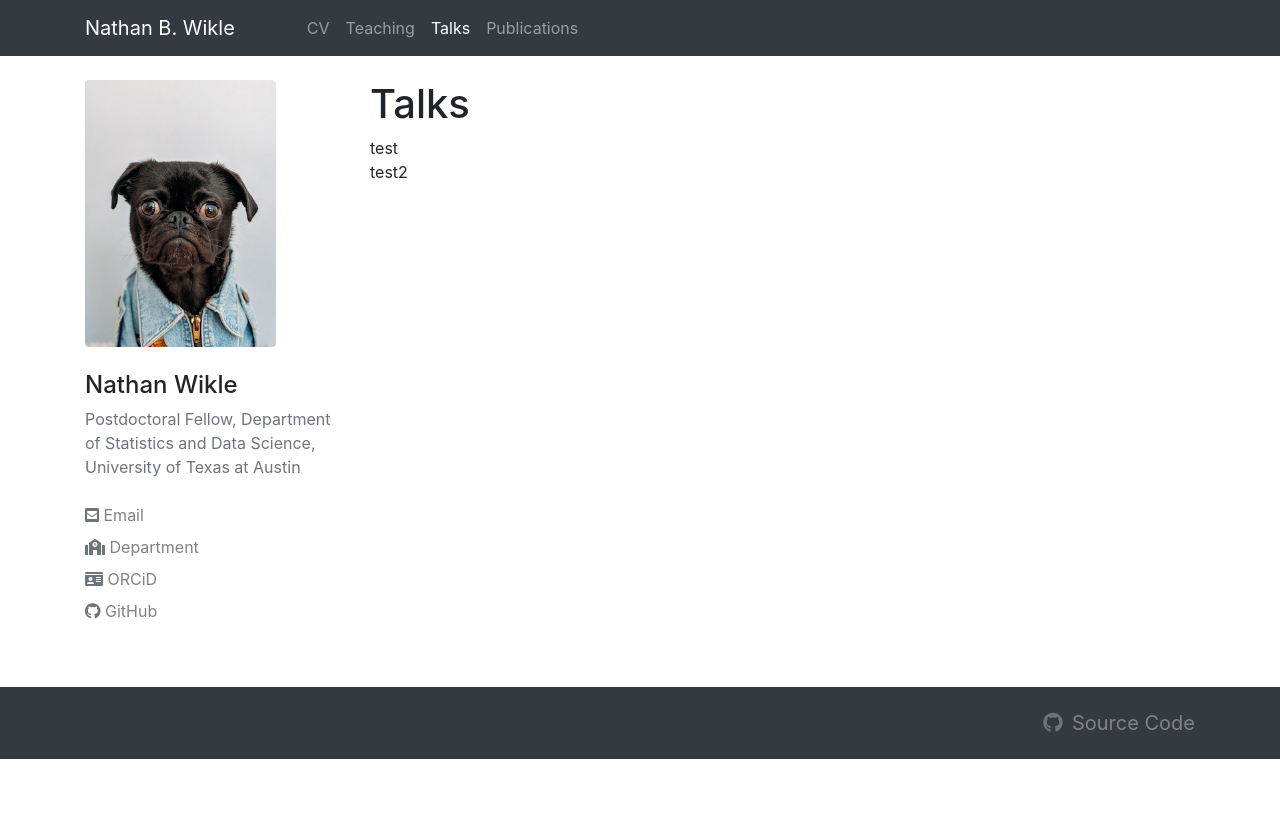
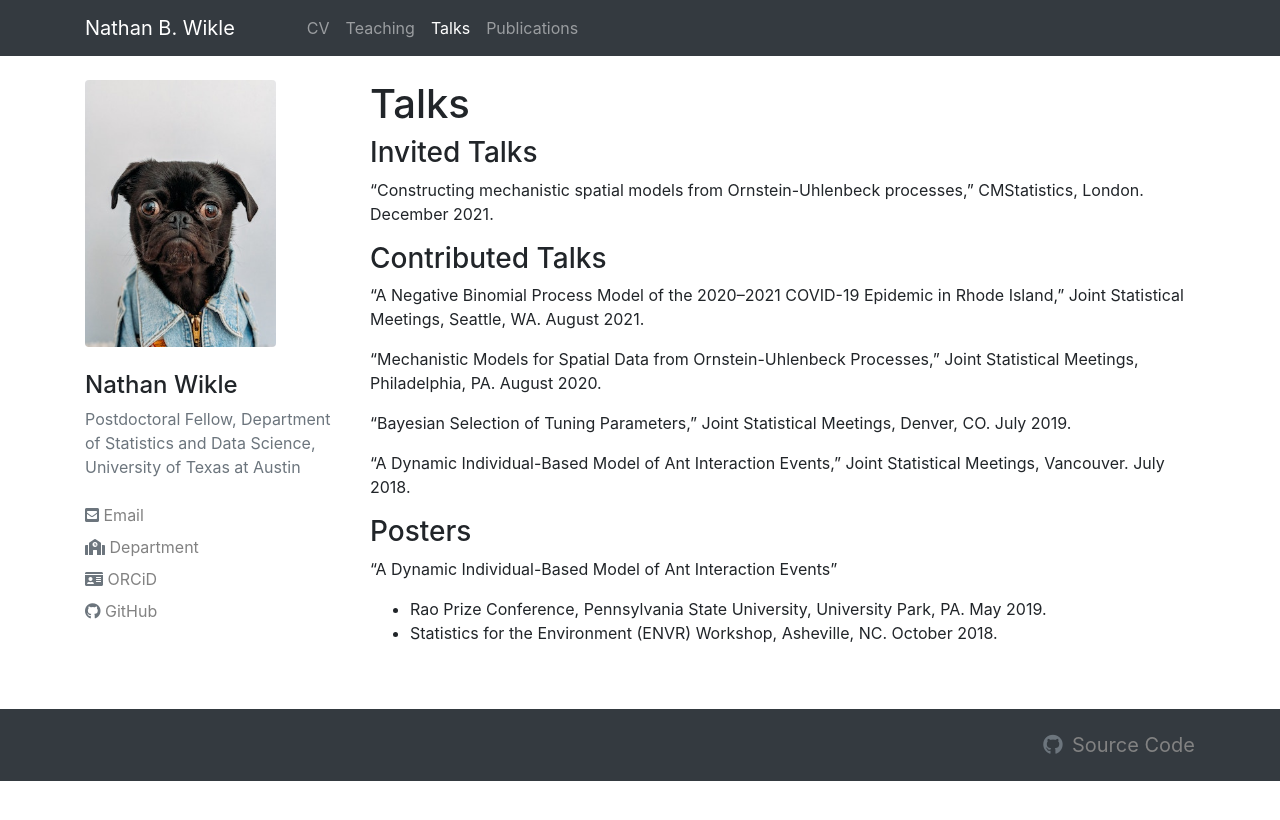
Before and after one commit to nbwikle/nbwikle.github.io, a Jekyll site: the page built from pages/talks.md, in a window 1280 px wide. Shown: the top 820 px of the page. Built offline with Jekyll 4.4.1, drawn with Linux system fonts in a browser that asks for light colours; nearby versions of some CDN libraries.

Commit message:
Updated publications, talks, and teaching.

```diff
--- a/pages/talks.md
+++ b/pages/talks.md
@@ -5,5 +5,23 @@ permalink: talks.html
 ---
 
 # Talks
-test \\
-test2
+
+### Invited Talks
+
+"Constructing mechanistic spatial models from Ornstein-Uhlenbeck processes," CMStatistics, London. December 2021.
+
+### Contributed Talks
+
+"A Negative Binomial Process Model of the 2020--2021 COVID-19 Epidemic in Rhode Island," Joint Statistical Meetings, Seattle, WA. August 2021.
+
+"Mechanistic Models for Spatial Data from Ornstein-Uhlenbeck Processes," Joint Statistical Meetings, Philadelphia, PA. August 2020.
+
+"Bayesian Selection of Tuning Parameters," Joint Statistical Meetings, Denver, CO. July 2019.
+
+"A Dynamic Individual-Based Model of Ant Interaction Events," Joint Statistical Meetings, Vancouver. July 2018.
+
+### Posters
+
+"A Dynamic Individual-Based Model of Ant Interaction Events"
+- Rao Prize Conference, Pennsylvania State University, University Park, PA. May 2019.
+- Statistics for the Environment (ENVR) Workshop, Asheville, NC. October 2018.
```
Also changed, not shown: pages/publications.md (+18 -0 lines), pages/teaching.md (+4 -1 lines).
